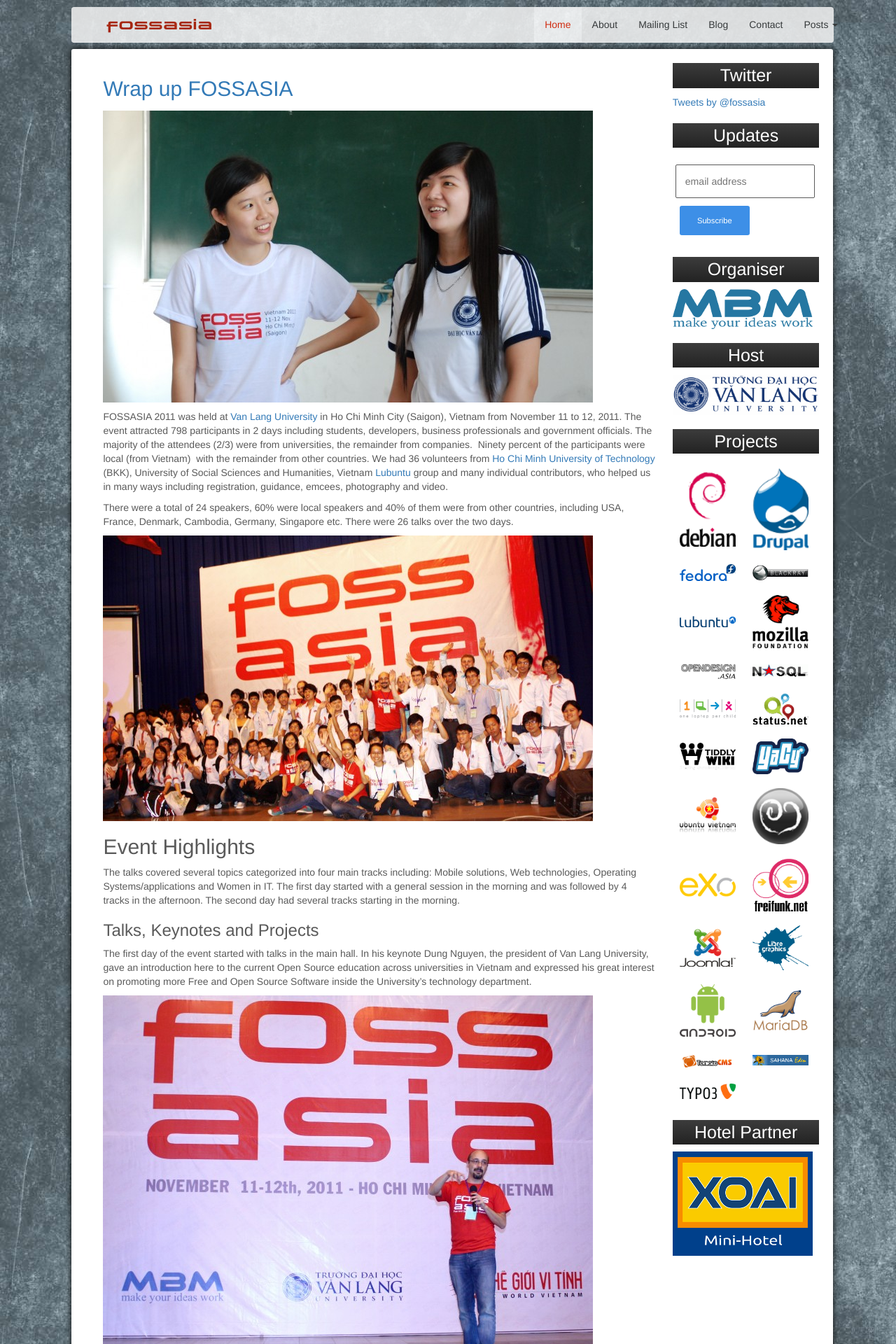
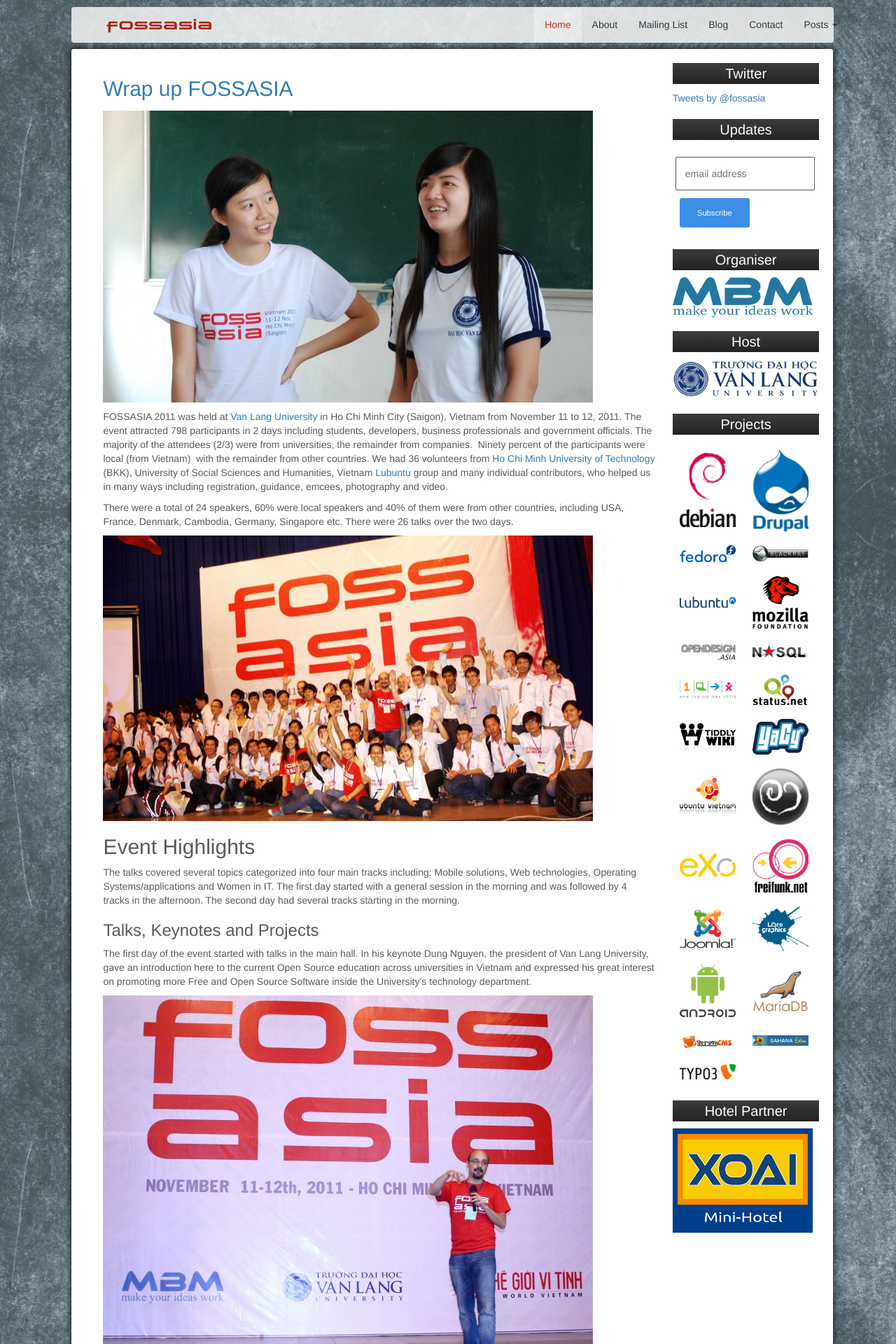
Before and after one commit to fossasia/2011.fossasia.org, a Jekyll site: the page built from index.html, in a window 1280 px wide. Shown: the top 1920 px of the page at 70% size. Built offline with Jekyll 4.4.1, drawn with Linux system fonts in a browser that asks for light colours; nearby versions of some CDN libraries; comment, search, counter and statistics services are not loaded.

Commit message:
Decrease sidebar header size

```diff
--- a/css/styles.css
+++ b/css/styles.css
@@ -155,7 +155,7 @@
 }
 .social-below-title {
   background: linear-gradient(to bottom, #3c3c3c 0,#222 100%);
-  font-size:25px;
+  font-size:20px;
   padding:4px;
   text-align: left;
   -webkit-font-smoothing:antialiased;
@@ -177,7 +177,7 @@
 }
 .sidebar-title {
   background: linear-gradient(to bottom, #3c3c3c 0,#222 100%);
-  font-size:25px;
+  font-size:20px;
   padding:4px;
   text-align: center;
   -webkit-font-smoothing:antialiased;
```
